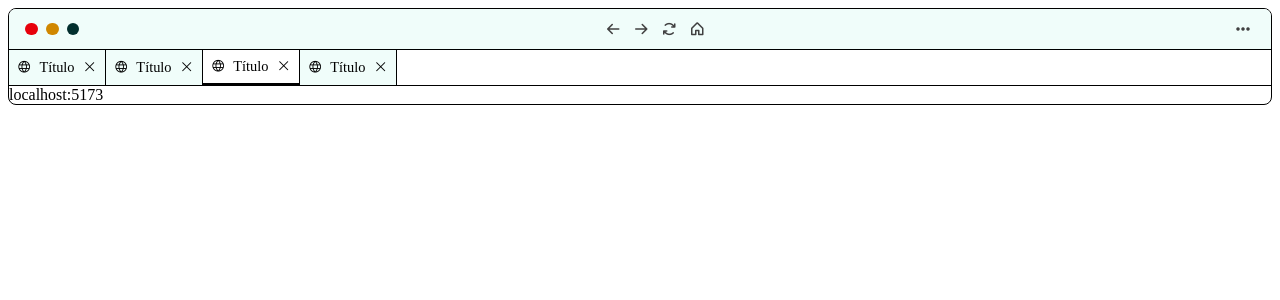
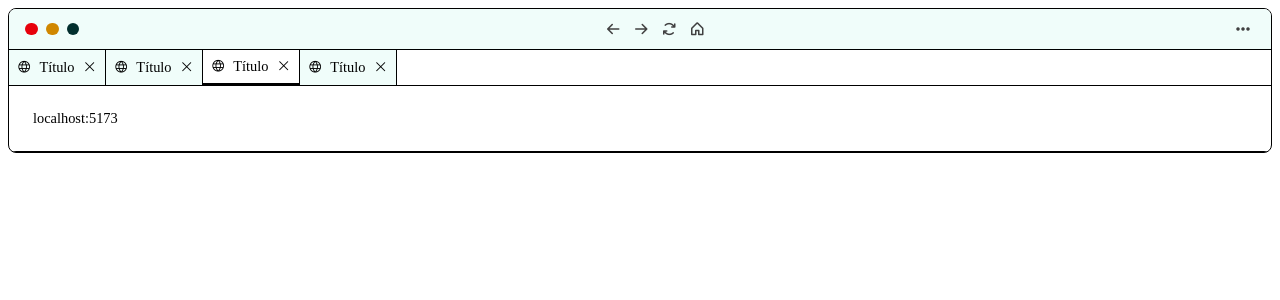
Before and after one commit to marcelosarinho/browser-tabs, a React (Vite) app: page / in a window 1280 px wide. Shown: the top 300 px of the page. Built offline with nearby package versions, Linux system fonts and the light colour scheme.

Commit message:
style: browser url

```diff
--- /dev/null
+++ b/src/components/BrowserURL.css
@@ -0,0 +1,5 @@
+.url {
+  padding: 1.5rem;
+  font-size: 0.9rem;
+  border-bottom: 1px solid var(--black);
+}
--- a/src/components/BrowserURL.tsx
+++ b/src/components/BrowserURL.tsx
@@ -1,6 +1,8 @@
+import './BrowserURL.css';
+
 export default function BrowserURL() {
   return (
-    <div>
+    <div className="url">
       <span>localhost:5173</span>
     </div>
   )
```
